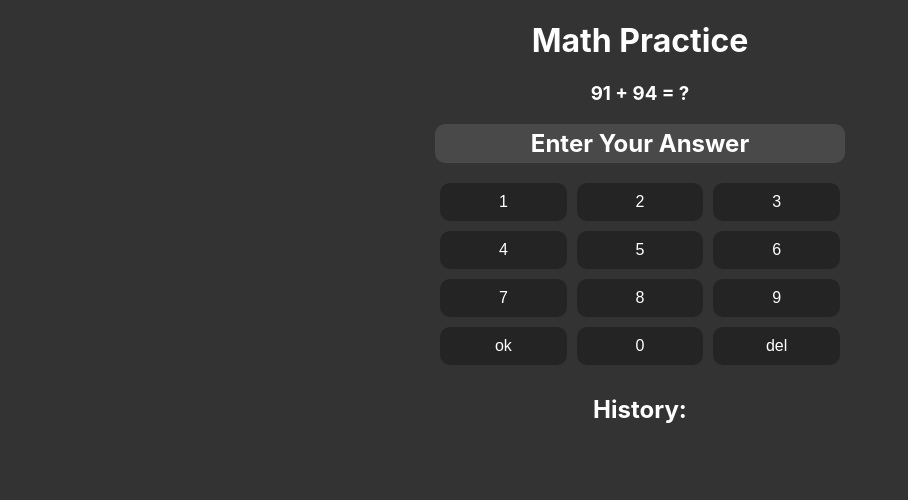
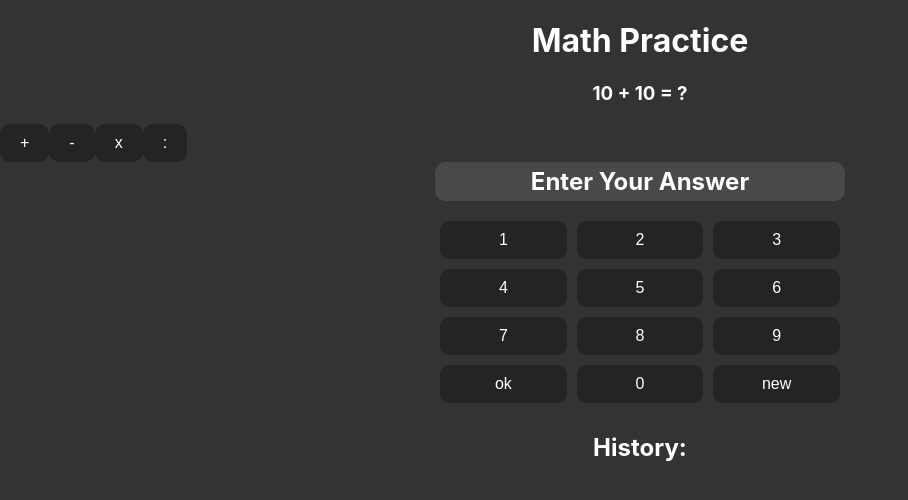
Before and after one commit to gateniomer/math-practice-app, a React (Create React App) app: page / in a window 1280 px wide. Both pictures are taken after a click on the button "start". Shown: the top 500 px of the page, without its empty margins (0-908 px from the left). Built offline with nearby package versions, Linux system fonts and the light colour scheme.

Commit message:
added math operations

```diff
--- a/src/components/button/button.jsx
+++ b/src/components/button/button.jsx
@@ -1,6 +1,5 @@
 const Button = (props) => {
   const {value,onClickHandler,className} = props;
-  console.log(className);
   return (
     <button className={className +" mp-button"} onClick={onClickHandler}>{value}</button>
   )
--- a/src/components/buttonPad/buttonPad.jsx
+++ b/src/components/buttonPad/buttonPad.jsx
@@ -11,7 +11,10 @@ class ButtonPad extends Component  {
       <div>
         <div className="grid">
         {
-          Keys.map(key=><Button key={key} value={key} onClickHandler={(e)=>this.props.onClickHandler(e,key)}/>)
+          Keys.map(key=>{
+            if(key==='del' && this.props.input===0) return <Button key="new" value="new" onClickHandler={(e)=>this.props.onClickHandler(e,key)}/>;
+            return <Button key={key} value={key} onClickHandler={(e)=>this.props.onClickHandler(e,key)}/>
+        })
         }
         </div>
       </div>
--- a/src/components/calculator/calculator.jsx
+++ b/src/components/calculator/calculator.jsx
@@ -1,6 +1,8 @@
 import { Component } from "react";
 import ButtonPad from "../buttonPad/buttonPad";
 import Button from "../button/button";
+import { MATH_OPERATIONS } from "../../utils/utils";
+import MathOpetaionsBar from "../mathOpetaionsBar/mathOpetaionsBar.component";
 
 class Calculator extends Component{
   constructor(props){
@@ -9,26 +11,35 @@ class Calculator extends Component{
       num1:0,
       num2:0,
       answer:0,
-      sign:'+',
+      mathOperation:MATH_OPERATIONS.sum,
       input:0,
-      acc:100,
+      acc:10,
       started:false,
       history:[],
       numOfTries:0
     }
   }
 
-  newExercise(sign,additionalDetails){
-    const num1 = Math.floor(Math.random()*this.state.acc + 1);
+  newExercise(additionalDetails){
+    //checks if we changed math operation before calling new exercise
+    const mathOperation = ('mathOperation' in additionalDetails)
+    ? additionalDetails.mathOperation
+    : this.state.mathOperation;
+
     const num2 = Math.floor(Math.random()*this.state.acc + 1);
+    const num1 = (mathOperation.sign === MATH_OPERATIONS.divide.sign)
+    ? num2 * Math.floor(Math.random()*this.state.acc + 1)
+    : Math.floor(Math.random()*this.state.acc + 1);
+
     this.setState({
       num1,
       num2,
-      answer:num1+num2,
+      answer:mathOperation.do(num1,num2),
       input:0,
       numOfTries:0,
       ...additionalDetails
-    })  }
+    })
+   }
 
   //buttonpad click handler
   onClickHandler = (e,key) => {
@@ -37,10 +48,10 @@ class Calculator extends Component{
         //If succeeded
         if(this.state.input === this.state.answer){
           console.log('winner!')
-          this.newExercise('+',{
+          this.newExercise({
             history:[
               {
-                exercise: `${this.state.num1} + ${this.state.num2} = ${this.state.answer}`,
+                exercise: `${this.state.num1} ${this.state.mathOperation.sign} ${this.state.num2} = ${this.state.answer}`,
                 numOfTries:this.state.numOfTries + 1
             }
             ,...this.state.history]
@@ -51,24 +62,33 @@ class Calculator extends Component{
         }
         break;
       case 'del':
+        if(this.state.input===0){
+          this.newExercise({});
+          break;
+        }
         this.setState({input:Math.floor(this.state.input/10)});
         break;
       default:
         this.setState({input:this.state.input*10 + parseInt(key)})
     }
   }
-  onStartHandler = () => this.newExercise('+',{started:true});
+  onStartHandler = () => this.newExercise({started:true});
+
+  mathOpetaionsBarHandler = (operation) =>{
+    this.newExercise({mathOperation:operation});
+  }
 
   render(){
-    {console.log('render',this.state.input);}
+    {console.log('render',this.state.answer);}
     return(
       <>
       <h1>Math Practice</h1>
       {this.state.started ?
         <>
-        <h3>{this.state.num1} {this.state.sign} {this.state.num2} = ?</h3>
+        <h3>{this.state.num1} {this.state.mathOperation.sign} {this.state.num2} = ?</h3>
+        <MathOpetaionsBar callback={this.mathOpetaionsBarHandler}/>
         <h2 className="mp-input-heading">{this.state.input?this.state.input:'Enter Your Answer'}</h2>
-        <ButtonPad onClickHandler={this.onClickHandler}/>
+        <ButtonPad input={this.state.input} onClickHandler={this.onClickHandler}/>
         <h2>History:</h2>
         {this.state.history.map((item,acc) => <h3 key={item.exercise}>[{acc+1}] {item.exercise} | {item.numOfTries} trys</h3>)}
         </>
--- /dev/null
+++ b/src/components/mathOpetaionsBar/mathOpetaionsBar.component.jsx
@@ -0,0 +1,14 @@
+import Button from "../button/button";
+import { MATH_OPERATIONS } from "../../utils/utils";
+const MathOpetaionsBar = (props)=>{
+  return(
+    <>
+      <Button value='+' onClickHandler={()=>props.callback(MATH_OPERATIONS.sum)}/>
+      <Button value='-' onClickHandler={()=>props.callback(MATH_OPERATIONS.subtract)}/>
+      <Button value='x' onClickHandler={()=>props.callback(MATH_OPERATIONS.multiply)}/>
+      <Button value=':' onClickHandler={()=>props.callback(MATH_OPERATIONS.divide)}/>
+    </>
+  )
+}
+
+export default MathOpetaionsBar;
--- a/src/utils/utils.jsx
+++ b/src/utils/utils.jsx
@@ -1 +1,25 @@
 export const Keys = [1,2,3,4,5,6,7,8,9,"ok",0,"del"];
+
+const sum = (num1,num2) => num1+num2;
+const subtract  = (num1,num2) => Math.abs(num1-num2);
+const multiply = (num1,num2) => num1*num2;
+const divide = (num1,num2) => num1/num2;
+
+export const MATH_OPERATIONS = {
+  sum: {
+    sign: '+',
+    do: sum
+  },
+  subtract: {
+    sign: '-',
+    do:  subtract
+  },
+  multiply: {
+    sign: 'x',
+    do: multiply
+  },
+  divide: {
+    sign: ':',
+    do: divide
+  }
+}
```
